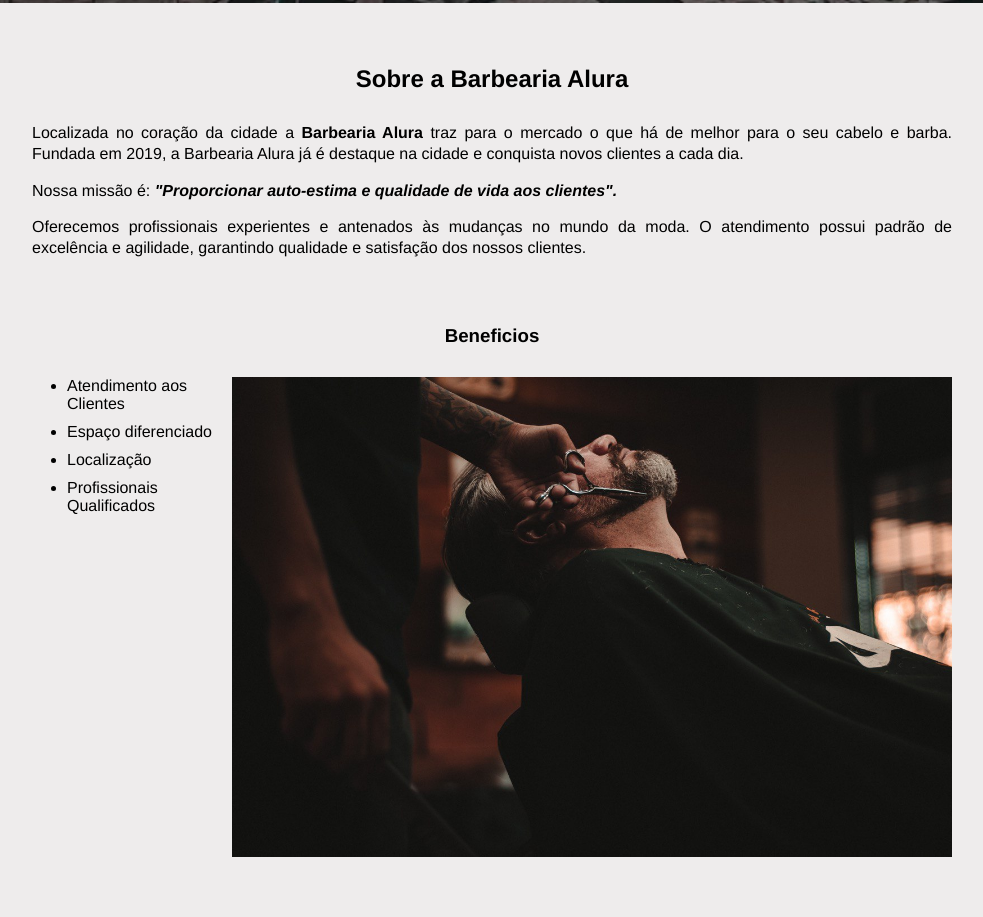
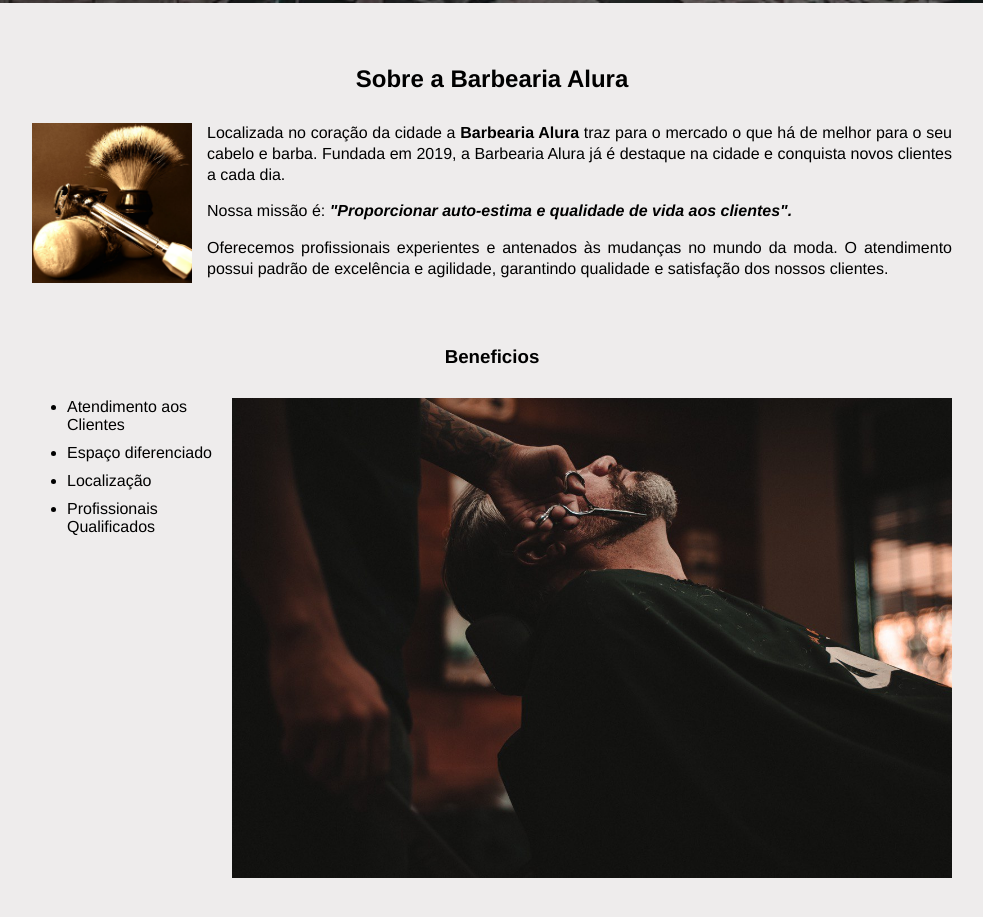
Before and after one commit to linusmanuel/barbearia-alura, a website: page index.html in a window 1280 px wide. Shown: the part 795-1712 px from the top of the page, without its empty margins (148-1131 px from the left). Drawn offline with Linux system fonts and the light colour scheme.

Commit message:
feat: adiciona imagem de utensilios

```diff
--- a/index.html
+++ b/index.html
@@ -29,6 +29,7 @@
 			<div class="container">
 				<section class="b-about">
 					<h2 class="b-about__title c-title">Sobre a Barbearia Alura</h2>
+					<img src="/utensilios.jpg" alt="utensilios Barbearia" />
 					<p class="b-about__text c-text">
 						Localizada no coração da cidade a
 						<strong>Barbearia Alura</strong> traz para o mercado o que há de
--- a/styles.css
+++ b/styles.css
@@ -164,4 +164,12 @@ footer {
 .c-title {
   text-align: center;
   margin-bottom: 30px;
+  clear: both;
 }
+
+.b-about img {
+  width: 160px;
+  height: 160px;
+  float: left;
+  margin-right: 15px;
+}
```
Also changed, not shown: utensilios.jpg (added).
